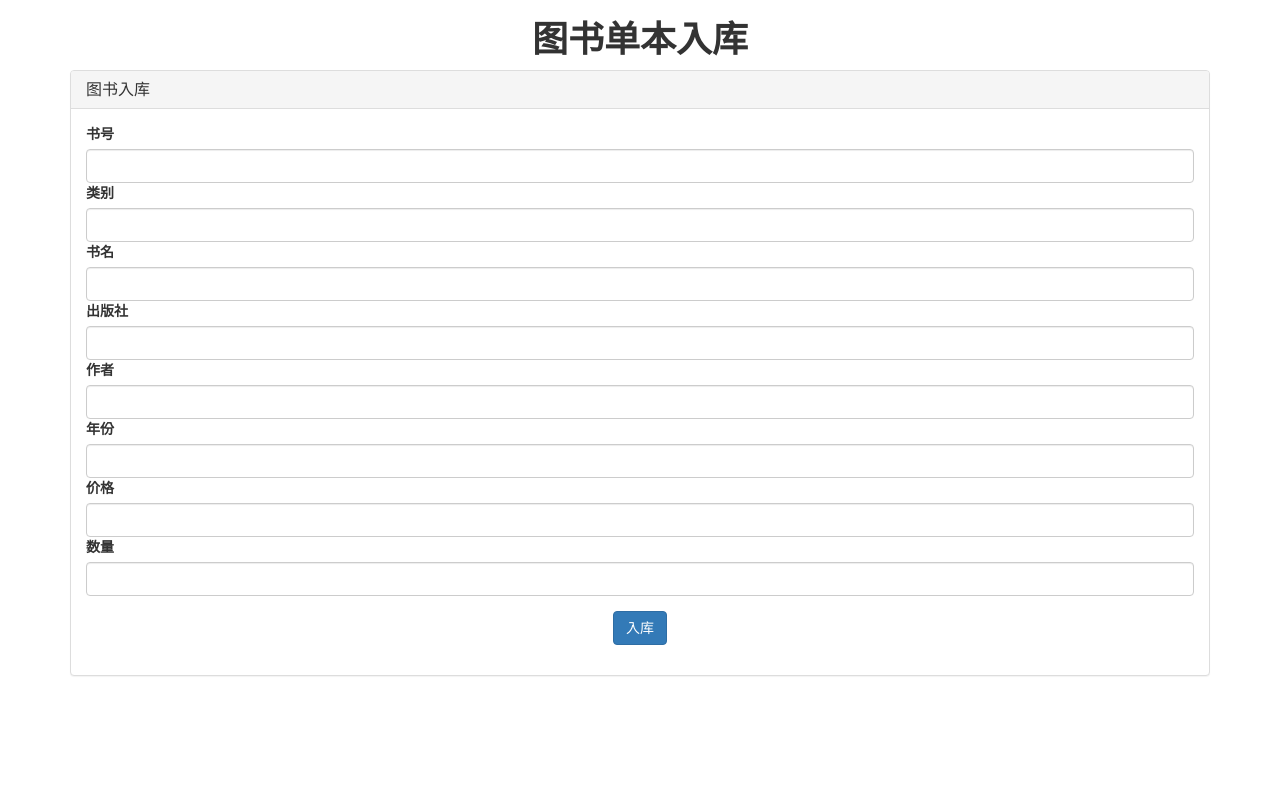
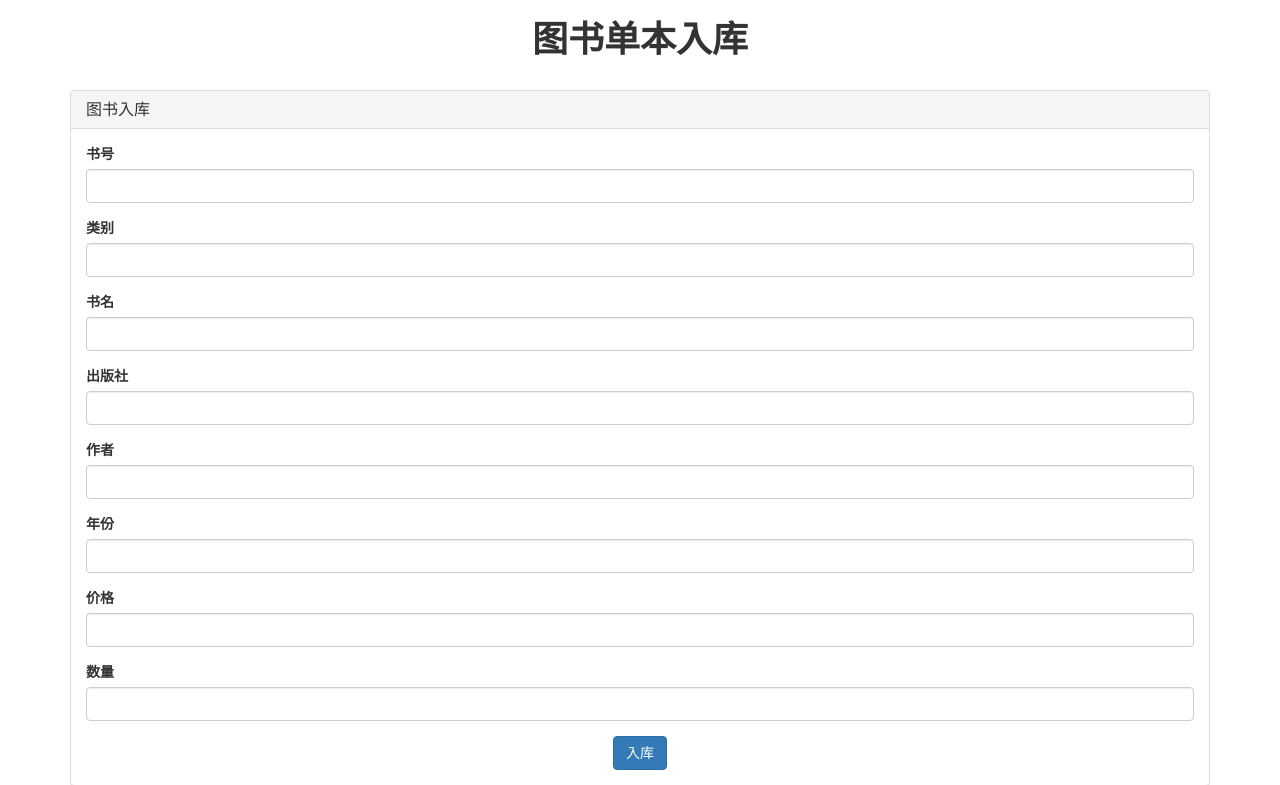
Before and after one commit to fengyxz/Library-management-system, a Django app: template web/templates/book_add_one.html in a window 1280 px wide. Shown: the part 52-837 px from the top of the page. Before the commit the page ends 728 px from the top, so only its background shows below. Run offline with Django 4.2, Linux system fonts and the light colour scheme; the template is opened without the code that fills it: values that come from a table or form of the project are taken from there, others are empty; parts of the project's set-up code (start-up, migrations or seed data) failed here and were passed over; some libraries are stand-ins or nearby versions.

Commit message:
MOD: ADD gitignore book_add bug fix

```diff
--- a/web/templates/book_add.html
+++ b/web/templates/book_add.html
@@ -6,6 +6,7 @@
 
 {% block content %}
 <h1><strong><center>图书入库方式</center></strong></h1>
+<div style="margin-bottom:30px"> </div>
 <div class="container">
     <div class="panel panel-default">
         <div class="panel-heading">
--- a/web/templates/book_add_multi.html
+++ b/web/templates/book_add_multi.html
@@ -6,6 +6,7 @@
 
 {% block content %}
 <h1><strong><center>图书批量入库</center></strong></h1>
+<div style="margin-bottom:30px"> </div>
 <div class="container">
     <div class="panel panel-default">
         <div class="panel-heading">
--- a/web/templates/book_add_one.html
+++ b/web/templates/book_add_one.html
@@ -6,6 +6,7 @@
 
 {% block content %}
 <h1><strong><center>图书单本入库</center></strong></h1>
+<div style="margin-bottom:30px"> </div>
 <div class="container">
     <div class="panel panel-default">
         <div class="panel-heading">
@@ -19,8 +20,8 @@
                     <label>{{ field.label }}</label>
                     {{ field }}
                     <span style="color:red;">{{ field.errors.0 }}</span>
-                    {% endfor %}
                 </div>
+                {% endfor %}
                 <center><button type="submit" class="btn btn-primary">入库</button></center>
             </form>
         </div>
```
Also changed, not shown: 1 other file.
